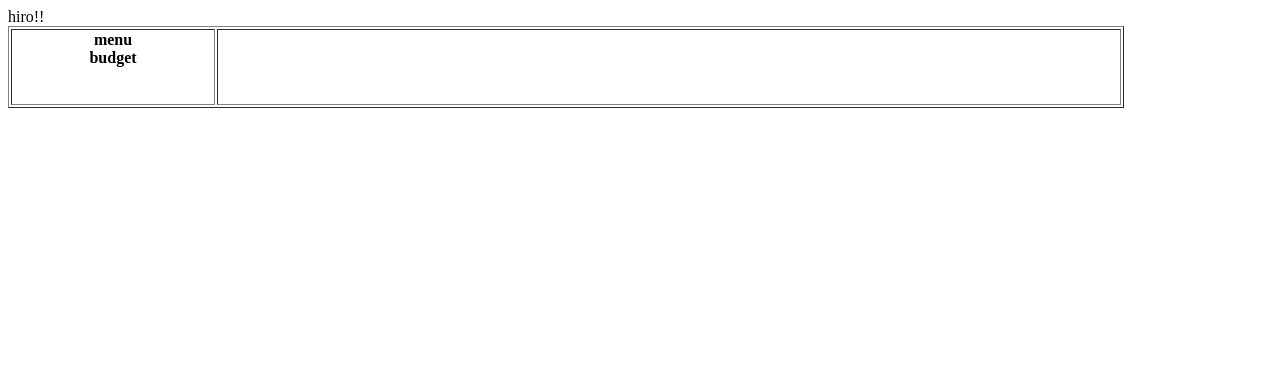
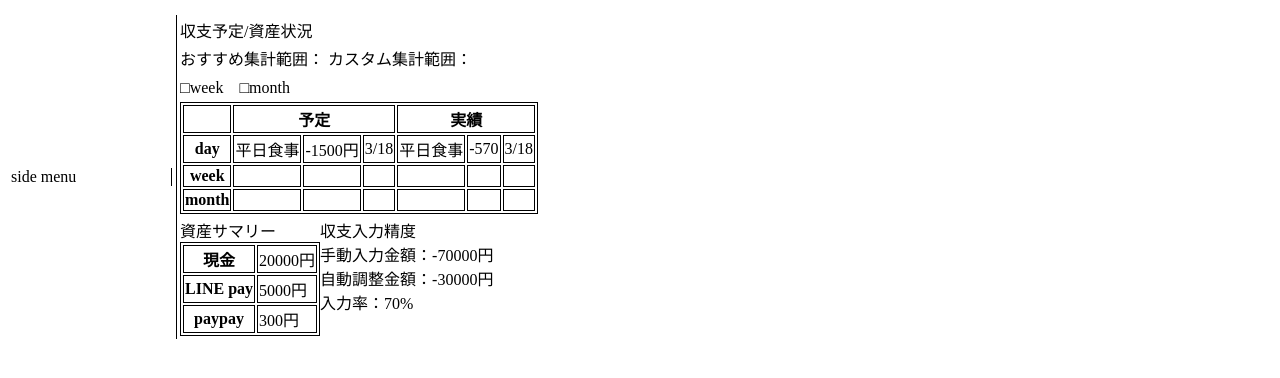
Before and after one commit to hirotoMAGOME/HM, a Django app: template templates/hiroto/index.html in a window 1280 px wide. Shown: the top 378 px of the page. Run offline with Django 3.2, Linux system fonts and the light colour scheme; the template is opened without the code that fills it, so the values that code supplies are empty.

Commit message:
template

```diff
--- a/templates/hiroto/index.html
+++ b/templates/hiroto/index.html
@@ -1,22 +1,138 @@
 <!DOCTYPE html>
-<html lang="en">
+<!--
+960px想定
+-->
+<html lang="jp">
     <head>
+        <title>TODO supply a title</title>
         <meta charset="UTF-8">
-    <title>Title</title>
+        <meta name="viewport" content="width=device-width, initial-scale=1.0">
+        <style type = "text/css">
+            table.budget-table,table.asset-table{
+                border:1px black solid;
+            }
+            table.budget-table tr,table.budget-table th,table.budget-table td{
+                border:1px black solid;
+            }
+            table.asset-table tr,table.asset-table th,table.asset-table td{
+                border:1px black solid;
+            }
+            div.side-menu{
+                width:160px;
+                border-right:1px black solid;
+            }
+            div.main-contents{
+                width:800px;
+                border-left:1px black solid;
+            }
+            div.inline-box{
+                float:left;
+            }
+        </style>
     </head>
     <body>
-hiro!!
-<table border = "1">
+        <table class = "body-frame">
+            <tr class = "header">
+                <td colspan = "2">
+                </td>
+            </tr>
+            <tr class = "contents">
+                <td>
+                    <div class = "side-menu" >
+                        side menu<br/>
+                    </div>
+                </td>
+                <td>
+                    <div class ="main-contents">
+                        <table class = "main-contents-frame">
                             <tr>
-        <th width = "200">
-            menu<br/>
-            budget<br/>
-            <br/>
-            <br/>
-        </th>
-        <th width = "900">
-
-        </th>
+                                <td>
+                                収支予定/資産状況
+                                </td>
+                            </tr>
+                            <tr>
+                                <td>
+                                    <span>おすすめ集計範囲：</span>
+                                    <span>カスタム集計範囲：</span>
+                                </td>
+                            </tr>
+                            <tr>
+                                <td>
+                                   □week　□month
+                                </td>
+                            </tr>
+                            <tr>
+                                <td>
+                                    <table class = "budget-table">
+                                        <tr>
+                                            <th></th>
+                                            <th colspan="3">予定</th>
+                                            <th colspan="3">実績</th>
+                                        </tr>
+                                        <tr>
+                                            <th>day</th>
+                                            <td>平日食事</td>
+                                            <td>-1500円</td>
+                                            <td>3/18</td>
+                                            <td>平日食事</td>
+                                            <td>-570</td>
+                                            <td>3/18</td>
+                                        </tr>
+                                        <tr>
+                                            <th>week</th>
+                                            <td></td>
+                                            <td></td>
+                                            <td></td>
+                                            <td></td>
+                                            <td></td>
+                                            <td></td>
+                                        </tr>
+                                        <tr>
+                                            <th>month</th>
+                                            <td></td>
+                                            <td></td>
+                                            <td></td>
+                                            <td></td>
+                                            <td></td>
+                                            <td></td>
+                                        </tr>
+                                    </table>
+                                </td>
+                            </tr>
+                            <tr>
+                                <td>
+                                    <div class="inline-box">
+                                        資産サマリー<br/>
+                                        <table class="asset-table">
+                                            <tr>
+                                                <th>現金</th>
+                                                <td>20000円</td>
+                                            </tr>
+                                            <tr>
+                                                <th>LINE pay</th>
+                                                <td>5000円</td>
+                                            </tr>
+                                            <tr>
+                                                <th>paypay</th>
+                                                <td>300円</td>
+                                            </tr>
+                                        </table>
+                                    </div>
+                                    <div class="inline-box">
+                                        収支入力精度<br/>
+                                        手動入力金額：-70000円<br/>
+                                        自動調整金額：-30000円<br/>
+                                        入力率：70%<br/>
+                                    </div>
+                                </td>
+                            </tr>
+                        </table>
+                    </div>
+                <td>
+            </tr>
+            <tr class = "footer">
+                <td colspan = "2">
+                </td>
             </tr>
         </table>
     </body>
```
Lines whose indentation alone changed are shown as unchanged.
